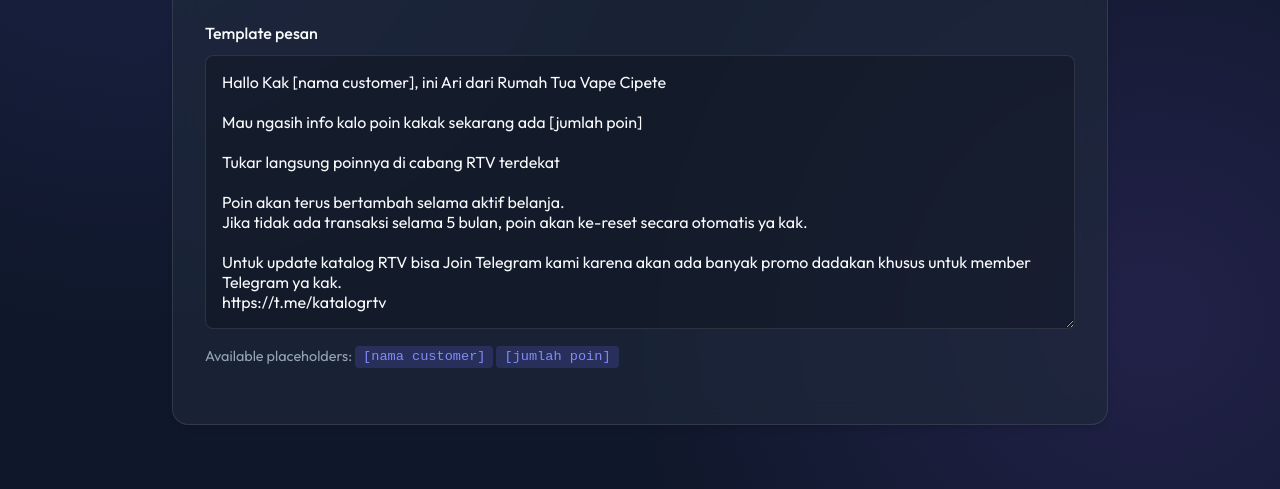
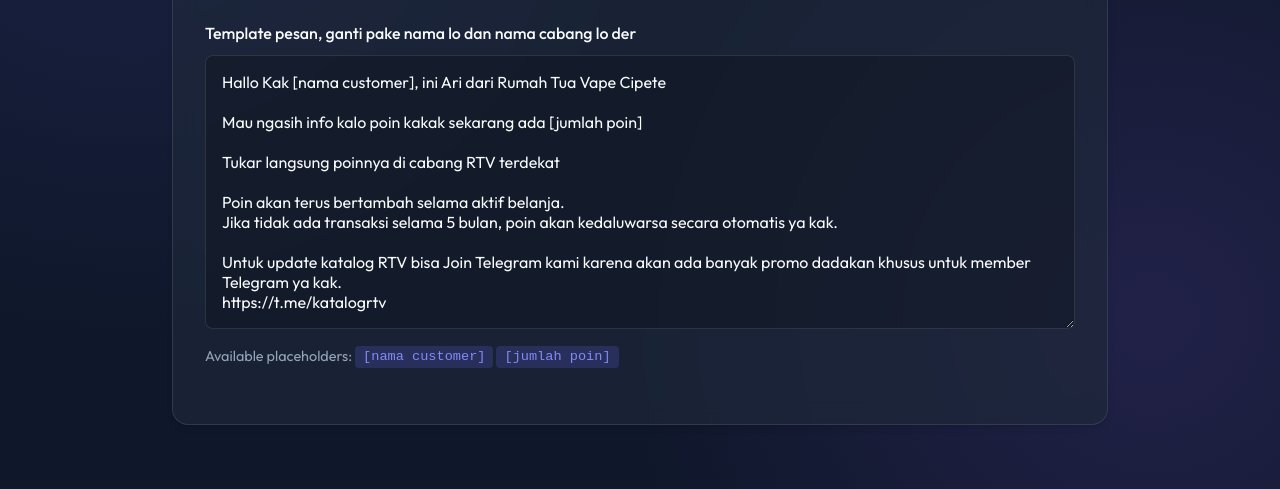
Before and after one commit to iniayi/rtv-poin-broadcast, a website built with Vite: page index.html in a window 1280 px wide. Shown: the part 366-855 px from the top of the page. Built offline with nearby package versions, Linux system fonts and the light colour scheme.

Commit message:
Update code

```diff
--- a/index.html
+++ b/index.html
@@ -32,7 +32,7 @@
         </div>
 
         <div class="input-group">
-          <label for="templateInput">Template pesan</label>
+          <label for="templateInput">Template pesan, ganti pake nama lo dan nama cabang lo der</label>
           <textarea id="templateInput" rows="12">Hallo Kak [nama customer], ini Ari dari Rumah Tua Vape Cipete
 
 Mau ngasih info kalo poin kakak sekarang ada [jumlah poin]
@@ -40,7 +40,7 @@ Mau ngasih info kalo poin kakak sekarang ada [jumlah poin]
 Tukar langsung poinnya di cabang RTV terdekat
 
 Poin akan terus bertambah selama aktif belanja.
-Jika tidak ada transaksi selama 5 bulan, poin akan ke-reset secara otomatis ya kak.
+Jika tidak ada transaksi selama 5 bulan, poin akan kedaluwarsa secara otomatis ya kak.
 
 Untuk update katalog RTV bisa Join Telegram kami karena akan ada banyak promo dadakan khusus untuk member Telegram ya kak.
 https://t.me/katalogrtv
```
